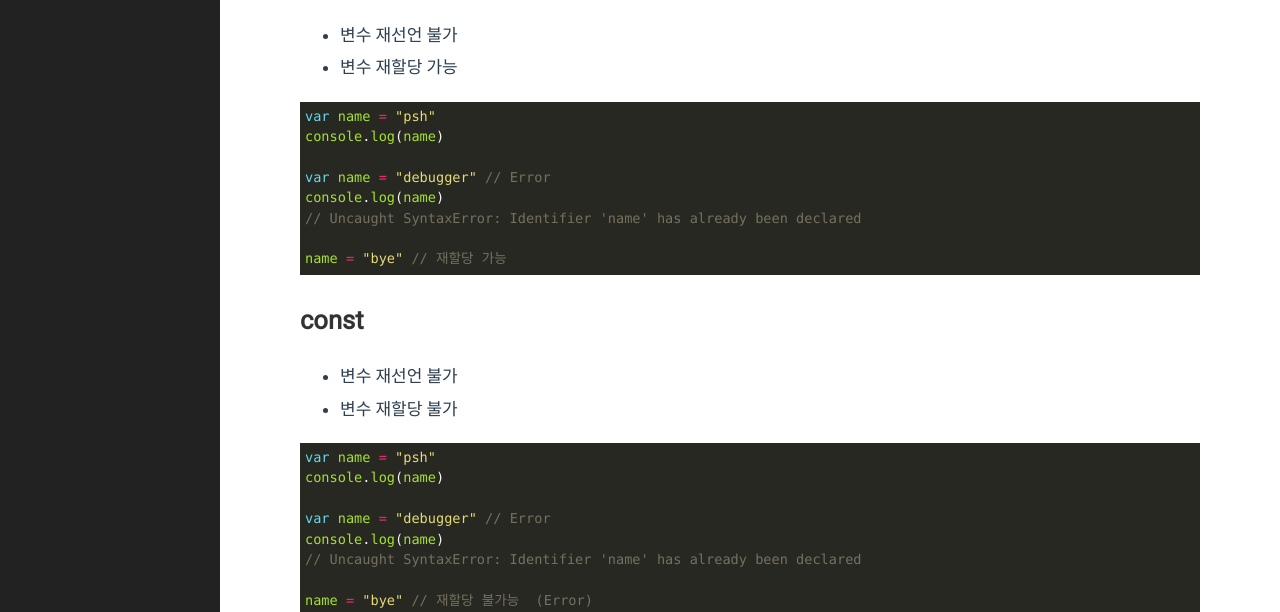
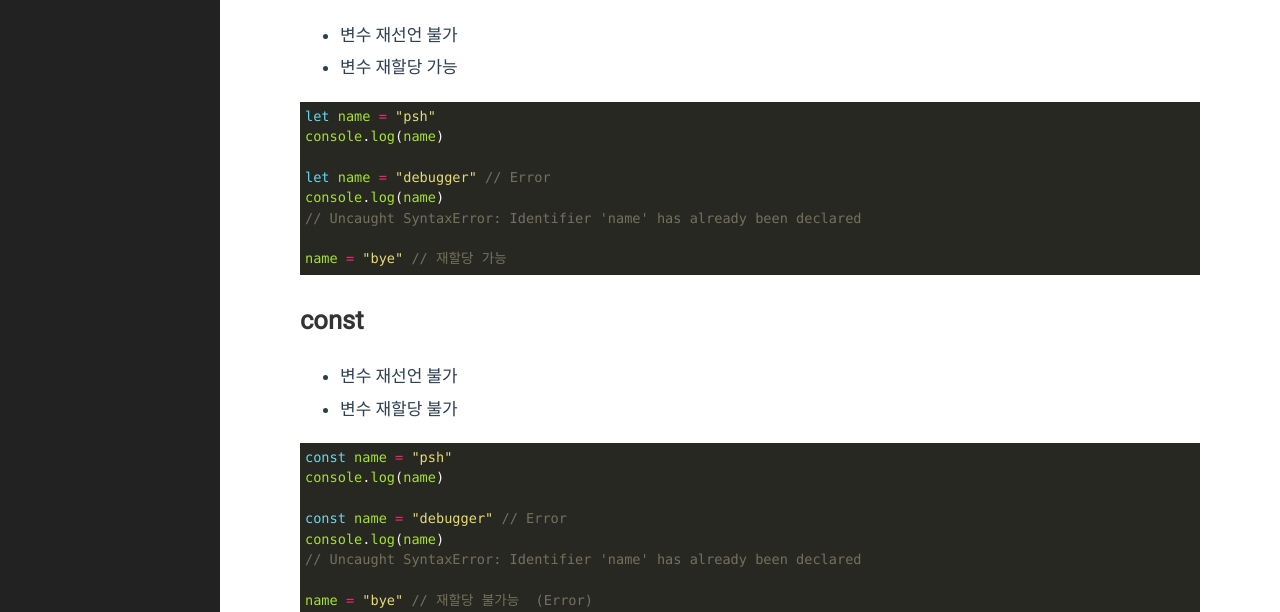
Before and after one commit to godhpjh/godhpjh.github.io, a Jekyll site: the page built from _posts/2020-08-22-var_let_const.md, in a window 1280 px wide. Shown: the part 656-1268 px from the top of the page. Built offline with Jekyll 4.4.1, drawn with Linux system fonts in a browser that asks for light colours.

Commit message:
update let

````diff
--- a/_posts/2020-08-22-var_let_const.md
+++ b/_posts/2020-08-22-var_let_const.md
@@ -28,10 +28,10 @@ name = "bye"
 - 변수 재할당 가능
 
 ```javascript
-var name = "psh"
+let name = "psh"
 console.log(name)
 
-var name = "debugger" // Error
+let name = "debugger" // Error
 console.log(name)
 // Uncaught SyntaxError: Identifier 'name' has already been declared
 
@@ -43,10 +43,10 @@ name = "bye" // 재할당 가능
 - 변수 재할당 불가
 
 ```javascript
-var name = "psh"
+const name = "psh"
 console.log(name)
 
-var name = "debugger" // Error
+const name = "debugger" // Error
 console.log(name)
 // Uncaught SyntaxError: Identifier 'name' has already been declared
 
````
